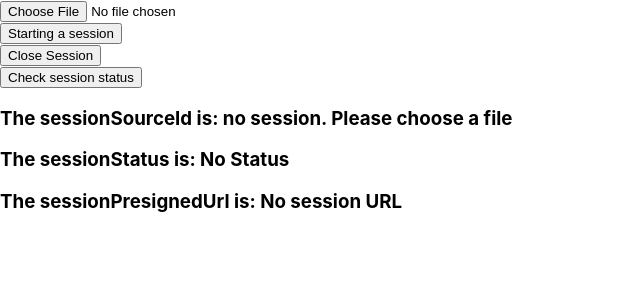
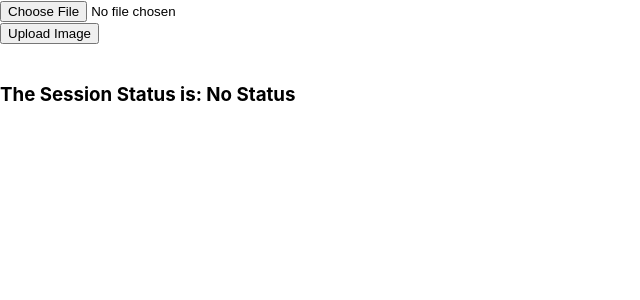
Before and after one commit to jdawsonimgix/frontend_session_demo, a React (Create React App) app: page / in a window 1280 px wide. Shown: the top 300 px of the page, without its empty margins (0-640 px from the left). Built offline with nearby package versions, Linux system fonts and the light colour scheme.

Commit message:
all code is cleaned. I now need to display the image after it is complete

```diff
--- a/src/App.js
+++ b/src/App.js
@@ -8,10 +8,13 @@ function App() {
     "no session. Please choose a file"
   ); //Used to check status.
   const [sessionStatus, setSessionStatus] = useState("No Status");
-  const [sessionPresignedUrl, setSessionPresignedUrl] =
-    useState("No session URL"); //Long amazon url
+
   useEffect(() => {
-    checkIfClosed();
+    //Used to set PENDING to CLOSED
+    if (sessionStatus === "PENDING") {
+      checkIfClosed();
+    }
+    //Use to set CLOSED status to COMPLETE
     if (sessionStatus === "CLOSED") {
       const interval = setInterval(() => {
         console.log("This will run every 7 seconds!");
@@ -21,20 +24,15 @@ function App() {
     }
   }, [sessionStatus]);
 
-  const closedDoThis = async () => {
-    console.log("closedDoThis");
-  };
-
-  //Call if it's set to pending.
+  //Used to set PENDING status to CLOSED.
   const checkIfClosed = async (e) => {
     console.log("checkIfClosed function");
     console.log("session status is: " + sessionStatus);
 
     if (sessionStatus === "PENDING") {
-      console.log("pending here");
       const valueData = { grabbedSessionSourceID: sessionSourceId };
 
-      //close session
+      //Set session to CLOSED.
       const sessionStatusForAxios = await axios
         .post(
           "https://backend-sessions-demo.vercel.app/checkImgixCloseSession",
@@ -45,9 +43,6 @@ function App() {
 
       setSessionStatus(sessionStatusForAxios.data.data.attributes.status);
     }
-    if (sessionStatus === "CLOSED") {
-      console.log("this closed funciton is hit!!!");
-    }
   };
 
   //IMGIX EXAMPLES: STARTING SESSION
@@ -55,7 +50,6 @@ function App() {
     e.preventDefault();
     const formData = new FormData();
     formData.append("pic", pic);
-    //"https://backend-sessions-demo.vercel.app/startImgixSession",
 
     const retrievedBackendData = await axios
       .post(
@@ -65,15 +59,8 @@ function App() {
       .then(console.log("starting imgix session"))
       .catch((error) => console.log(error.message));
 
-    //console.log(test.data.theFileType);
-
-    console.log(retrievedBackendData.data);
-
     setSessionSourceId(retrievedBackendData.data.sessionIdBackend);
     setSessionStatus(retrievedBackendData.data.sessionStatusBackend);
-    setSessionPresignedUrl(
-      retrievedBackendData.data.sessionPresignedUrlBackend
-    );
   };
   const imgixHandleChangeForSessionStarting = (e) => {
     setPic(e.target.files[0]);
@@ -81,40 +68,17 @@ function App() {
 
   //IMGIX EXAMPLE: CHECK SESSION STATUS
   const imgixHandleCheckStatus = async () => {
-    // e.preventDefault();
     const value = { grabbedSessionSourceID: sessionSourceId };
 
-    //check session
     const sessionStatusForAxios = await axios
       .post(
         "https://backend-sessions-demo.vercel.app/checkImgixSessionStatus",
         value
       )
-      .then(console.log("Check imgix session"))
+      .then(console.log("Session status was checked."))
       .catch((error) => console.log(error.message));
 
-    setSessionStatus(
-      "Checked: " + sessionStatusForAxios.data.data.attributes.status
-    );
-  };
-
-  //IMGIX EXAMPLE: CLOSE SESSION
-  const imgixHandleCloseSession = async (e) => {
-    e.preventDefault();
-    const valueData = { grabbedSessionSourceID: sessionSourceId };
-
-    //close session
-    const sessionStatusForAxios = await axios
-      .post(
-        "https://backend-sessions-demo.vercel.app/checkImgixCloseSession",
-        valueData
-      )
-      .then(console.log("Client - CLOSE imgix session"))
-      .catch((error) => console.log(error.message));
-
-    setSessionStatus(
-      "Checked: " + sessionStatusForAxios.data.data.attributes.status
-    );
+    setSessionStatus(sessionStatusForAxios.data.data.attributes.status);
   };
 
   return (
@@ -122,24 +86,12 @@ function App() {
       <form className='form' onSubmit={imgixHandleSubmitForSessionStarting}>
         <input type='file' onChange={imgixHandleChangeForSessionStarting} />
         <br />
-        <button>Starting a session</button>
+        <button>Upload Image</button>
       </form>
-      <button onClick={imgixHandleCloseSession}>Close Session</button>
       <br />
-      <button onClick={imgixHandleCheckStatus}>Check session status</button>
-
-      <br />
-      <h3>The sessionSourceId is: {sessionSourceId}</h3>
-      <h3>The sessionStatus is: {sessionStatus}</h3>
-      <h3>The sessionPresignedUrl is: {sessionPresignedUrl}</h3>
+      <h3>The Session Status is: {sessionStatus}</h3>
     </div>
   );
 }
 
 export default App;
-
-/*
-if status goes to pending, run function close it.
-
-check every 3 seconds, if the status is set to complete, stop checking
-*/
```
